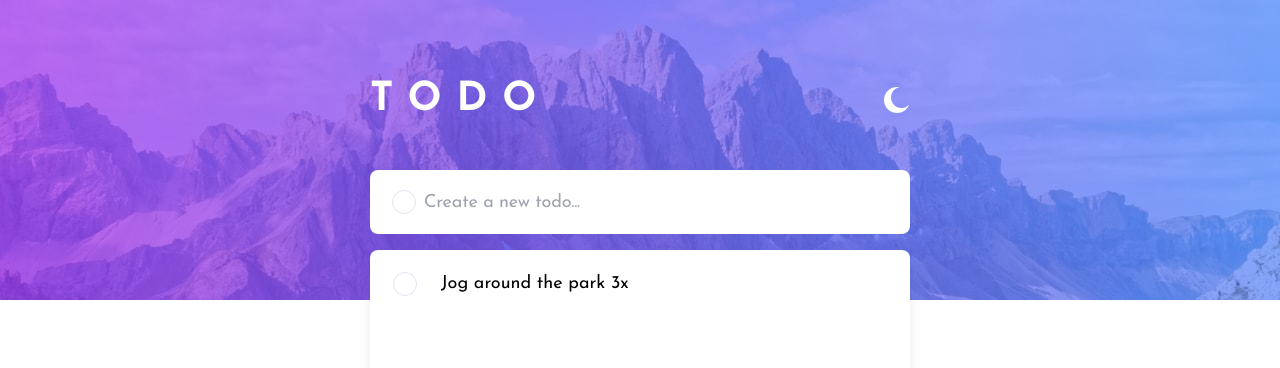
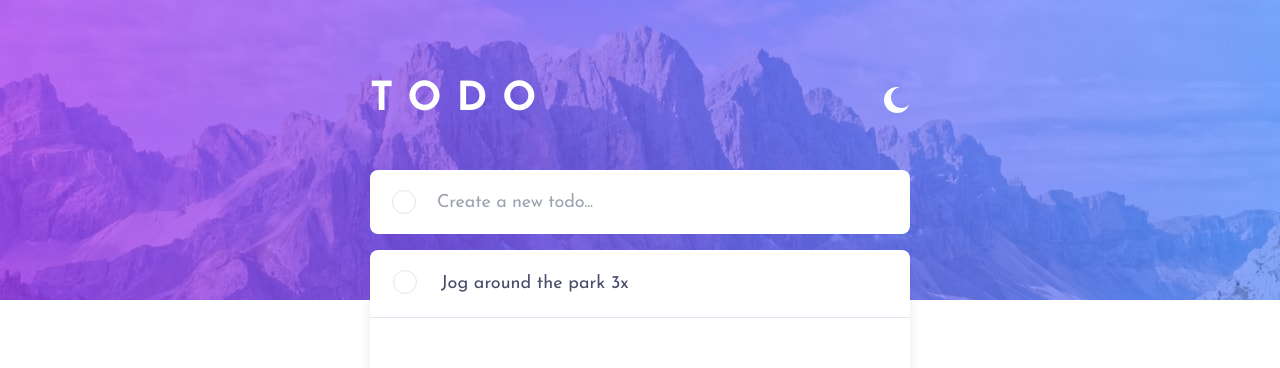
Before and after one commit to Swag-blips/fullstack-todo, a React (Vite) app: page / in a window 1280 px wide. Shown: the top 368 px of the page. Built offline with nearby package versions, Linux system fonts and the light colour scheme.

Commit message:
todo list component complete

```diff
--- a/package.json
+++ b/package.json
@@ -11,7 +11,8 @@
   },
   "dependencies": {
     "react": "^18.2.0",
-    "react-dom": "^18.2.0"
+    "react-dom": "^18.2.0",
+    "react-icons": "^5.2.1"
   },
   "devDependencies": {
     "@types/react": "^18.2.66",
--- a/src/components/Todo.jsx
+++ b/src/components/Todo.jsx
@@ -2,6 +2,7 @@ import React from "react";
 import bgLight from "../assets/images/bg-desktop-light.jpg";
 import sun from "../assets/images/icon-sun.svg";
 import moon from "../assets/images/icon-moon.svg";
+import { IoCheckmarkOutline } from "react-icons/io5";
 
 const Todo = () => {
   return (
@@ -30,19 +31,24 @@ const Todo = () => {
               type="text"
               name="text"
               id="text"
-              className="md:w-[540px] w-[327px] pl-[54px] md:py-[23px] py-[18px] bg-white rounded-[8px] md:h-[64px] outline-none h-[48px]"
+              className="md:w-[540px] w-[327px] pl-[54px] md:pl-[67px] md:py-[23px] py-[18px] bg-white rounded-[8px] md:h-[64px] outline-none h-[48px]"
               placeholder="Create a new todo..."
             />
             <div className="w-[20px] h-[20px] absolute top-1/2 left-[1.4rem] transform -translate-y-1/2 md:w-[24px] md:h-[24px] border-[1px] border-[#E3E4F1] circle-border rounded-full" />
           </div>
         </form>
         <div className="md:w-[540px] md:h-[439px] w-[327px] h-[368px] bg-white mt-[16px] rounded-[8px] shadow-lg">
-          <div className="flex flex-row mx-[23px] gap-[12px] md:gap-[24px] my-[20px] items-center">
-            <input
-              type="checkbox"
-              className="md:w-[24px] md:h-[24px] w-[20px] h-[20px] rounded-full border-[1px] border-[#E3E4F1] appearance-none checked:border-transparent"
-            />
-            <p className="md:text-[18px] text-[12px]">Jog around the park 3x</p>
+          <div className="mx-[23px] my-[20px] items-center">
+            <div className="flex flex-row gap-[12px] md:gap-[24px]">
+              <input
+                type="checkbox"
+                className="custom-checked md:w-[24px] md:h-[24px] w-[20px] h-[20px]"
+              />
+              <p className="md:text-[18px] text-[#494C6B] text-[12px]">
+                Jog around the park 3x
+              </p>
+            </div>
+            <hr className="md:mt-[20px] mt-[16px] border-[#E3E4F1] mx-[-23px]" />
           </div>
         </div>
       </section>
--- a/src/index.css
+++ b/src/index.css
@@ -13,3 +13,31 @@ body {
   font-family: "Josefin Sans", sans-serif;
   font-optical-sizing: auto;
 }
+
+.custom-checked {
+  position: relative;
+  width: 20px;
+  height: 20px;
+  appearance: none;
+  border: 1px solid #e3e4f1;
+  border-radius: 50%;
+  cursor: pointer;
+}
+
+.custom-checked:checked {
+  border: none;
+  background-image: linear-gradient(to bottom, #55ddff, #c058f3);
+}
+
+.custom-checked:checked::before {
+  content: "";
+  position: absolute;
+  top: 50%;
+  left: 50%;
+  width: 12px;
+  height: 12px;
+  background-image: url("./assets/images/icon-check.svg"); /* Update with your image path */
+  background-size: cover;
+  background-repeat: no-repeat;
+  transform: translate(-50%, -50%);
+}
```
Also changed, not shown: src/assets/images/icon-check.svg, 1 other file (tests, documents, lock files or other folders).
